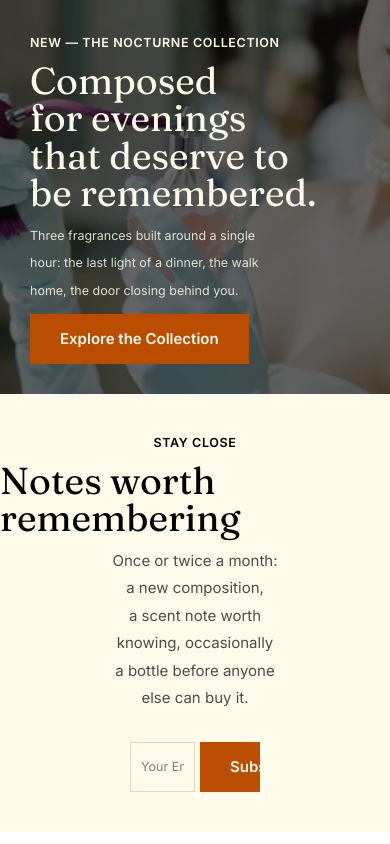
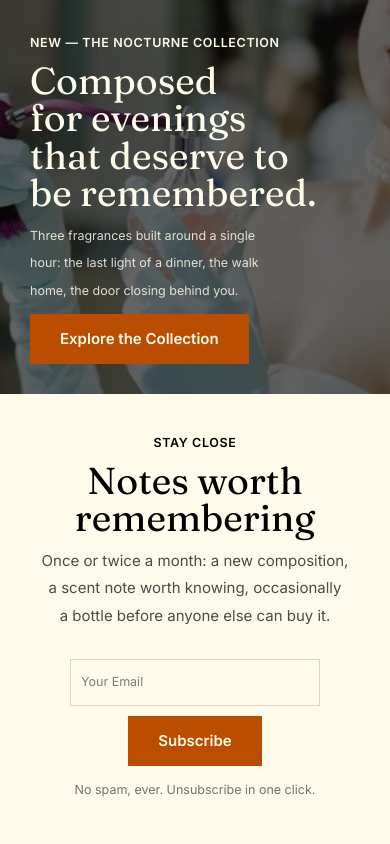
Before and after one commit to mohit-vb/velin, a React (Vite) app: page / in a window 390 px wide. Shown: the part 2867-3711 px from the top of the page. Built offline with nearby package versions, Linux system fonts and the light colour scheme.

Commit message:
style : fix spacings

```diff
--- a/src/components/home/NewsLetter.jsx
+++ b/src/components/home/NewsLetter.jsx
@@ -5,20 +5,23 @@ export default function NewsLetter() {
     <section className="section border-b-amber-950/10">
       <div className="flex flex-col items-center gap-4">
         <span className="eyebrow">STAY CLOSE</span>
-        <h2>Notes worth remembering</h2>
-        <p className="text-2xl sm:text-3xl w-1/2 text-center opacity-70">
+        <h2 className="text-center">Notes worth remembering</h2>
+        <p className="text-2xl sm:text-3xl sm:w-1/2 text-center opacity-70">
           Once or twice a month: a new composition, a scent note worth knowing,
           occasionally a bottle before anyone else can buy it.
         </p>
-        <form className="flex items-center gap-2 w-1/3 h-20 mt-8">
+        <form className="flex flex-col sm:flex-row items-center gap-4 sm:gap-2 sm:w-1/3 sm:h-20 mt-8">
           <input
-            className="border border-amber-900/20 w-2/3 h-full px-4 placeholder:text-xl focus:outline-amber-900/80 focus:shadow-sm"
+            className="border border-amber-900/20 w-100 sm:w-2/3 sm:h-full py-6 sm:py-0 px-4 placeholder:text-xl focus:outline-amber-900/80 focus:shadow-sm"
             placeholder="Your Email"
           />
-          <Button type="primary" className="w-1/3">
+          <Button type="primary" className="sm:w-1/3">
             Subscribe
           </Button>
         </form>
+        <p className="text-xl  text-stone-500">
+          No spam, ever. Unsubscribe in one click.
+        </p>
       </div>
     </section>
   );
```
